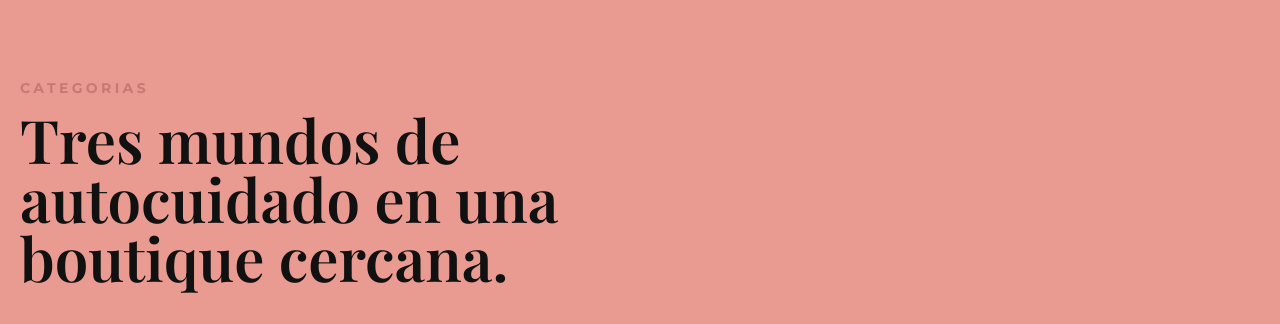
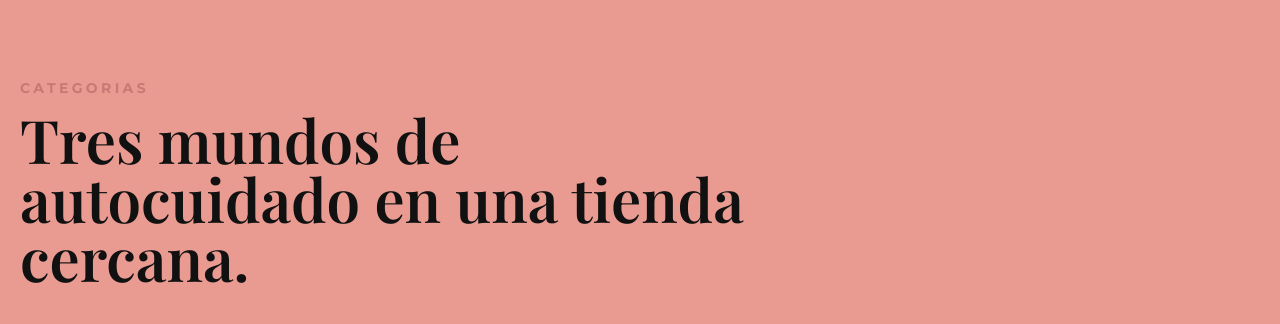
Before and after one commit to andreachizabas/thalu-principal, a Next.js app in the folder frontend/: page / in a window 1280 px wide. Shown: the part 803-1127 px from the top of the page. Built offline with nearby package versions, Linux system fonts and the light colour scheme; no server answers.

Commit message:
fix: cambia boutique por tienda

```diff
--- a/frontend/src/app/layout.tsx
+++ b/frontend/src/app/layout.tsx
@@ -28,7 +28,7 @@ export const metadata: Metadata = {
   metadataBase: new URL(siteUrl),
   title: "ThaLú By Andrea Chizabas | Belleza colombiana",
   description:
-    "Boutique colombiana de maquillaje, skincare y cuidado capilar para rituales de autocuidado.",
+    "Tienda colombiana de maquillaje, skincare y cuidado capilar para rituales de autocuidado.",
   icons: {
     icon: "/logo-favicon.png",
   },
--- a/frontend/src/components/home/home-sections.tsx
+++ b/frontend/src/components/home/home-sections.tsx
@@ -37,7 +37,7 @@ export function HomeSections({
               Categorias
             </p>
             <h2 className="mx-auto mt-3 max-w-3xl font-display text-4xl font-semibold leading-[0.98] text-ink sm:text-5xl md:mx-0 md:text-6xl">
-              Tres mundos de autocuidado en una boutique cercana.
+              Tres mundos de autocuidado en una tienda cercana.
             </h2>
           </Reveal>
           <div className="mt-10 grid gap-4 md:grid-cols-3">
```
